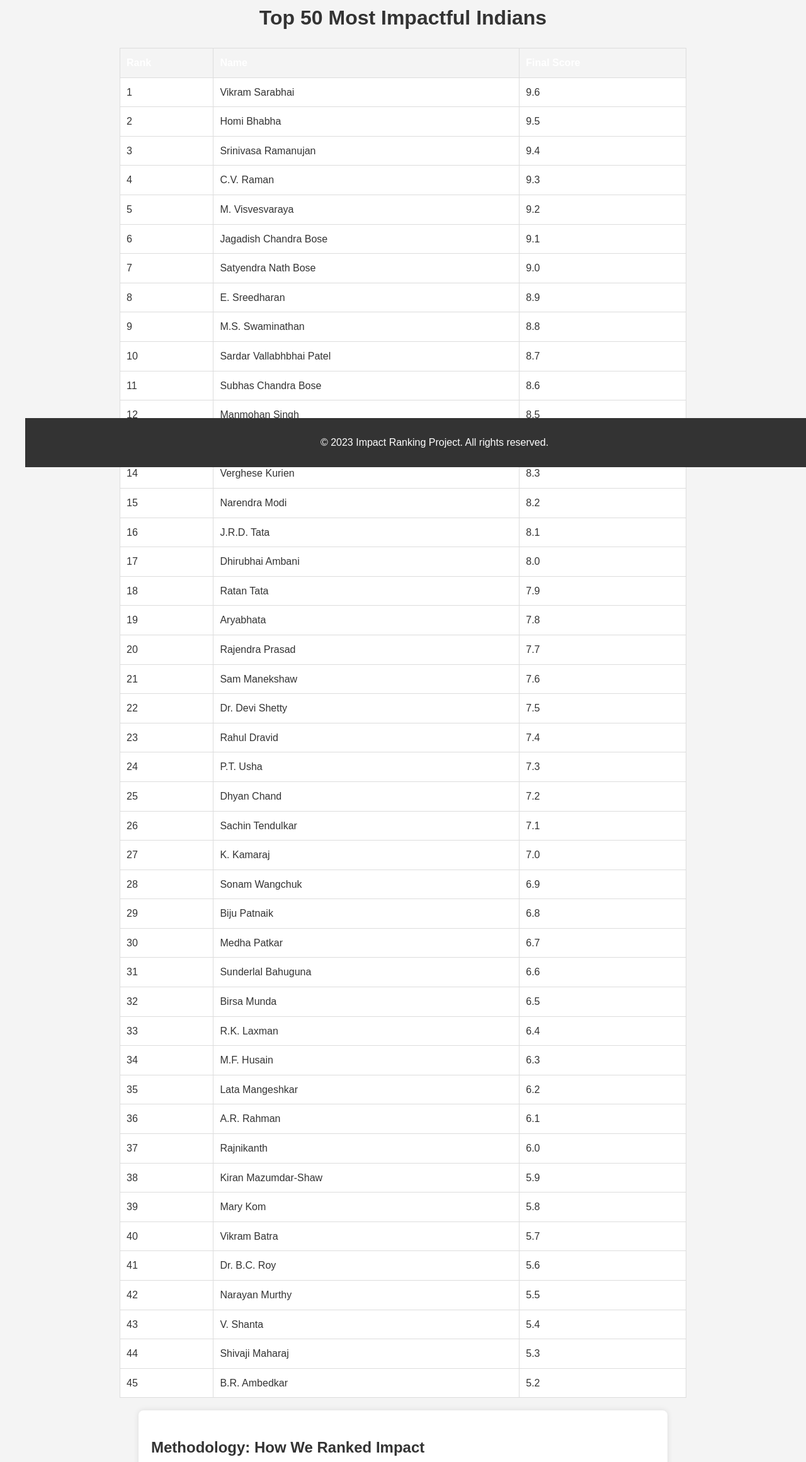
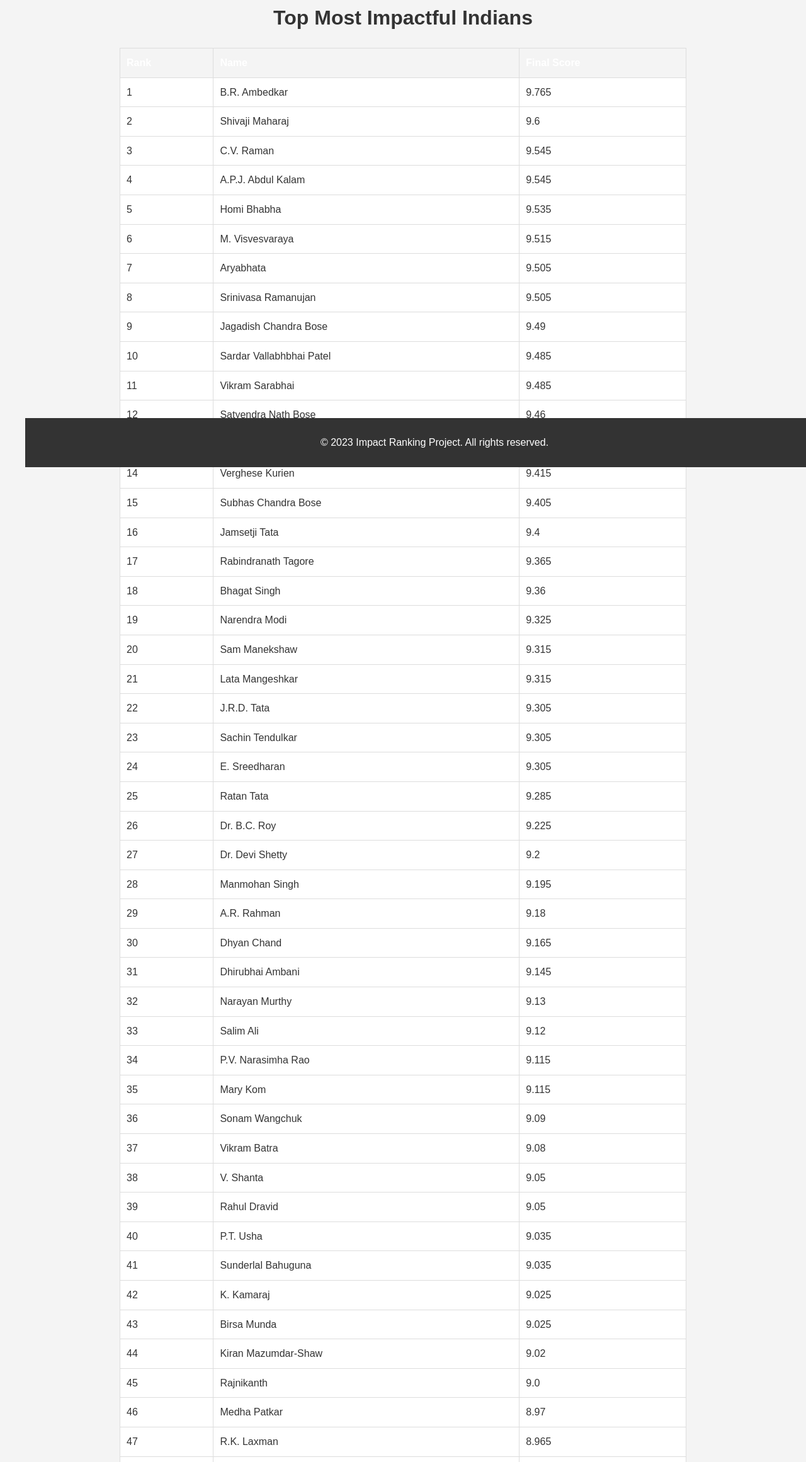
Before and after one commit to mayo124/Top-50-Indians, a plain HTML site: page index.html in a window 1280 px wide. Shown: the part 58-2380 px from the top of the page at 63% size. Drawn offline with Linux system fonts and the light colour scheme.

Commit message:
Update index.html

```diff
--- a/index.html
+++ b/index.html
@@ -21,59 +21,65 @@
         .container { max-width: 900px; margin: auto; }
     </style>
 </head>
+
     <div class="container">
-        <h1>Top 50 Most Impactful Indians</h1>
+        <h1>Top Most Impactful Indians</h1>
         <table>
             <tr>
                 <th>Rank</th>
                 <th>Name</th>
                 <th>Final Score</th>
             </tr>
-            <tr><td>1</td><td>Vikram Sarabhai</td><td>9.6</td></tr>
-            <tr><td>2</td><td>Homi Bhabha</td><td>9.5</td></tr>
-            <tr><td>3</td><td>Srinivasa Ramanujan</td><td>9.4</td></tr>
-            <tr><td>4</td><td>C.V. Raman</td><td>9.3</td></tr>
-            <tr><td>5</td><td>M. Visvesvaraya</td><td>9.2</td></tr>
-            <tr><td>6</td><td>Jagadish Chandra Bose</td><td>9.1</td></tr>
-            <tr><td>7</td><td>Satyendra Nath Bose</td><td>9.0</td></tr>
-            <tr><td>8</td><td>E. Sreedharan</td><td>8.9</td></tr>
-            <tr><td>9</td><td>M.S. Swaminathan</td><td>8.8</td></tr>
-            <tr><td>10</td><td>Sardar Vallabhbhai Patel</td><td>8.7</td></tr>
-            <tr><td>11</td><td>Subhas Chandra Bose</td><td>8.6</td></tr>
-            <tr><td>12</td><td>Manmohan Singh</td><td>8.5</td></tr>
-            <tr><td>13</td><td>P.V. Narasimha Rao</td><td>8.4</td></tr>
-            <tr><td>14</td><td>Verghese Kurien</td><td>8.3</td></tr>
-            <tr><td>15</td><td>Narendra Modi</td><td>8.2</td></tr>
-            <tr><td>16</td><td>J.R.D. Tata</td><td>8.1</td></tr>
-            <tr><td>17</td><td>Dhirubhai Ambani</td><td>8.0</td></tr>
-            <tr><td>18</td><td>Ratan Tata</td><td>7.9</td></tr>
-            <tr><td>19</td><td>Aryabhata</td><td>7.8</td></tr>
-            <tr><td>20</td><td>Rajendra Prasad</td><td>7.7</td></tr>
-            <tr><td>21</td><td>Sam Manekshaw</td><td>7.6</td></tr>
-            <tr><td>22</td><td>Dr. Devi Shetty</td><td>7.5</td></tr>
-            <tr><td>23</td><td>Rahul Dravid</td><td>7.4</td></tr>
-            <tr><td>24</td><td>P.T. Usha</td><td>7.3</td></tr>
-            <tr><td>25</td><td>Dhyan Chand</td><td>7.2</td></tr>
-            <tr><td>26</td><td>Sachin Tendulkar</td><td>7.1</td></tr>
-            <tr><td>27</td><td>K. Kamaraj</td><td>7.0</td></tr>
-            <tr><td>28</td><td>Sonam Wangchuk</td><td>6.9</td></tr>
-            <tr><td>29</td><td>Biju Patnaik</td><td>6.8</td></tr>
-            <tr><td>30</td><td>Medha Patkar</td><td>6.7</td></tr>
-            <tr><td>31</td><td>Sunderlal Bahuguna</td><td>6.6</td></tr>
-            <tr><td>32</td><td>Birsa Munda</td><td>6.5</td></tr>
-            <tr><td>33</td><td>R.K. Laxman</td><td>6.4</td></tr>
-            <tr><td>34</td><td>M.F. Husain</td><td>6.3</td></tr>
-            <tr><td>35</td><td>Lata Mangeshkar</td><td>6.2</td></tr>
-            <tr><td>36</td><td>A.R. Rahman</td><td>6.1</td></tr>
-            <tr><td>37</td><td>Rajnikanth</td><td>6.0</td></tr>
-            <tr><td>38</td><td>Kiran Mazumdar-Shaw</td><td>5.9</td></tr>
-            <tr><td>39</td><td>Mary Kom</td><td>5.8</td></tr>
-            <tr><td>40</td><td>Vikram Batra</td><td>5.7</td></tr>
-            <tr><td>41</td><td>Dr. B.C. Roy</td><td>5.6</td></tr>
-            <tr><td>42</td><td>Narayan Murthy</td><td>5.5</td></tr>
-            <tr><td>43</td><td>V. Shanta</td><td>5.4</td></tr>
-            <tr><td>44</td><td>Shivaji Maharaj</td><td>5.3</td></tr>
-            <tr><td>45</td><td>B.R. Ambedkar</td><td>5.2</td></tr>
+            <tr><td>1</td><td>B.R. Ambedkar</td><td>9.765</td></tr>
+            <tr><td>2</td><td>Shivaji Maharaj</td><td>9.6</td></tr>
+            <tr><td>3</td><td>C.V. Raman</td><td>9.545</td></tr>
+            <tr><td>4</td><td>A.P.J. Abdul Kalam</td><td>9.545</td></tr>
+            <tr><td>5</td><td>Homi Bhabha</td><td>9.535</td></tr>
+            <tr><td>6</td><td>M. Visvesvaraya</td><td>9.515</td></tr>
+            <tr><td>7</td><td>Aryabhata</td><td>9.505</td></tr>
+            <tr><td>8</td><td>Srinivasa Ramanujan</td><td>9.505</td></tr>
+            <tr><td>9</td><td>Jagadish Chandra Bose</td><td>9.49</td></tr>
+            <tr><td>10</td><td>Sardar Vallabhbhai Patel</td><td>9.485</td></tr>
+            <tr><td>11</td><td>Vikram Sarabhai</td><td>9.485</td></tr>
+            <tr><td>12</td><td>Satyendra Nath Bose</td><td>9.46</td></tr>
+            <tr><td>13</td><td>M.S. Swaminathan</td><td>9.43</td></tr>
+            <tr><td>14</td><td>Verghese Kurien</td><td>9.415</td></tr>
+            <tr><td>15</td><td>Subhas Chandra Bose</td><td>9.405</td></tr>
+            <tr><td>16</td><td>Jamsetji Tata</td><td>9.4</td></tr>
+            <tr><td>17</td><td>Rabindranath Tagore</td><td>9.365</td></tr>
+            <tr><td>18</td><td>Bhagat Singh</td><td>9.36</td></tr>
+            <tr><td>19</td><td>Narendra Modi</td><td>9.325</td></tr>
+            <tr><td>20</td><td>Sam Manekshaw</td><td>9.315</td></tr>
+            <tr><td>21</td><td>Lata Mangeshkar</td><td>9.315</td></tr>
+            <tr><td>22</td><td>J.R.D. Tata</td><td>9.305</td></tr>
+            <tr><td>23</td><td>Sachin Tendulkar</td><td>9.305</td></tr>
+            <tr><td>24</td><td>E. Sreedharan</td><td>9.305</td></tr>
+            <tr><td>25</td><td>Ratan Tata</td><td>9.285</td></tr>
+            <tr><td>26</td><td>Dr. B.C. Roy</td><td>9.225</td></tr>
+            <tr><td>27</td><td>Dr. Devi Shetty</td><td>9.2</td></tr>
+            <tr><td>28</td><td>Manmohan Singh</td><td>9.195</td></tr>
+            <tr><td>29</td><td>A.R. Rahman</td><td>9.18</td></tr>
+            <tr><td>30</td><td>Dhyan Chand</td><td>9.165</td></tr>
+            <tr><td>31</td><td>Dhirubhai Ambani</td><td>9.145</td></tr>
+            <tr><td>32</td><td>Narayan Murthy</td><td>9.13</td></tr>
+            <tr><td>33</td><td>Salim Ali</td><td>9.12</td></tr>
+            <tr><td>34</td><td>P.V. Narasimha Rao</td><td>9.115</td></tr>
+            <tr><td>35</td><td>Mary Kom</td><td>9.115</td></tr>
+            <tr><td>36</td><td>Sonam Wangchuk</td><td>9.09</td></tr>
+            <tr><td>37</td><td>Vikram Batra</td><td>9.08</td></tr>
+            <tr><td>38</td><td>V. Shanta</td><td>9.05</td></tr>
+            <tr><td>39</td><td>Rahul Dravid</td><td>9.05</td></tr>
+            <tr><td>40</td><td>P.T. Usha</td><td>9.035</td></tr>
+            <tr><td>41</td><td>Sunderlal Bahuguna</td><td>9.035</td></tr>
+            <tr><td>42</td><td>K. Kamaraj</td><td>9.025</td></tr>
+            <tr><td>43</td><td>Birsa Munda</td><td>9.025</td></tr>
+            <tr><td>44</td><td>Kiran Mazumdar-Shaw</td><td>9.02</td></tr>
+            <tr><td>45</td><td>Rajnikanth</td><td>9.0</td></tr>
+            <tr><td>46</td><td>Medha Patkar</td><td>8.97</td></tr>
+            <tr><td>47</td><td>R.K. Laxman</td><td>8.965</td></tr>
+            <tr><td>48</td><td>Biju Patnaik</td><td>8.88</td></tr>
+            <tr><td>49</td><td>Rajendra Prasad</td><td>8.87</td></tr>
+            <tr><td>50</td><td>M.F. Husain</td><td>8.86</td></tr>
         </table>
     </div>
 
```
